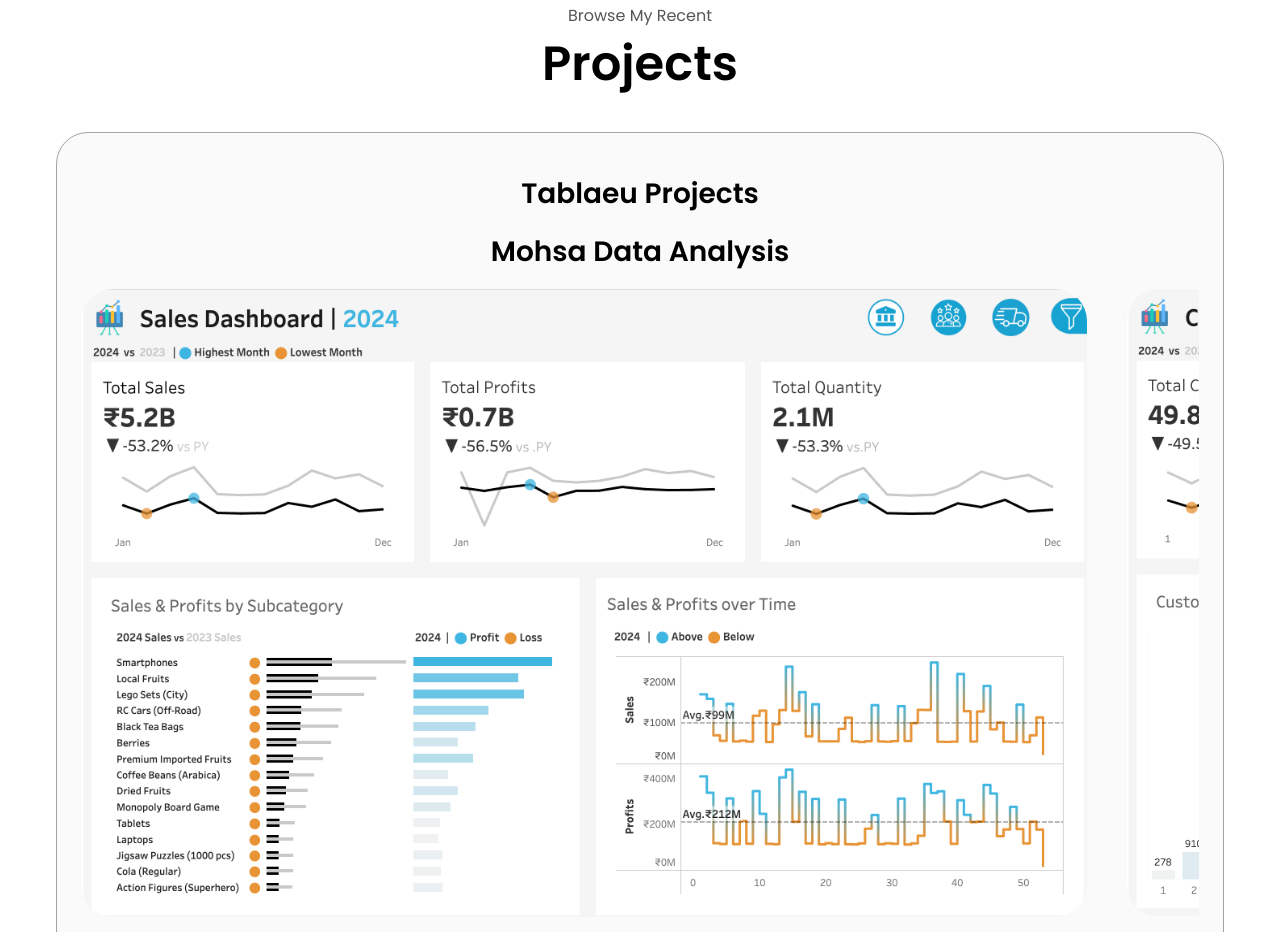
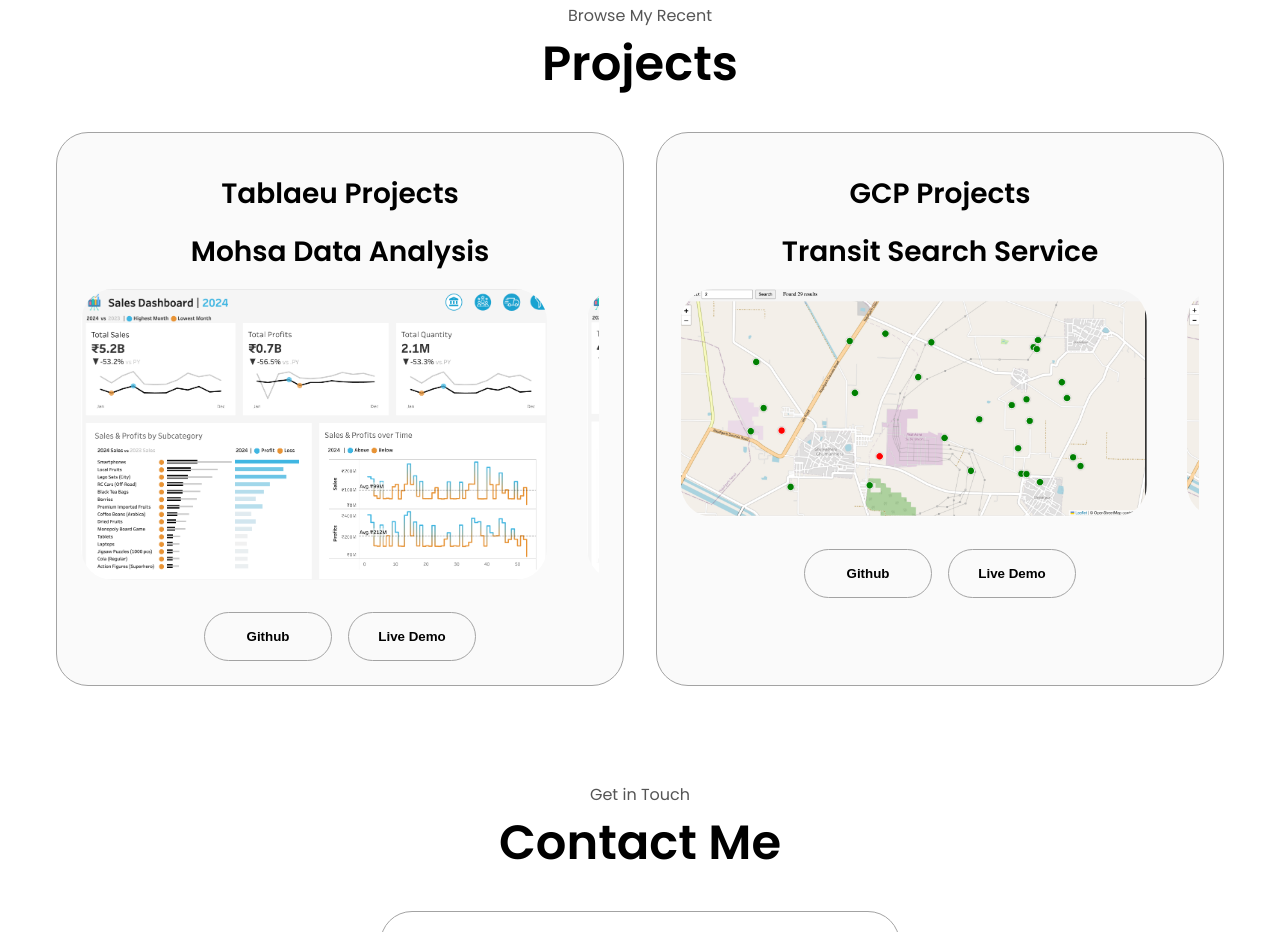
Before and after one commit to mohidshaik2001/Portfolio, a plain HTML site: page index.html in a window 1280 px wide. Shown: the part 3229-4161 px from the top of the page. Drawn offline with Linux system fonts and the light colour scheme.

Commit message:
gcp project added

```diff
--- a/index.html
+++ b/index.html
@@ -375,6 +375,38 @@
               </button>
             </div>
           </div>
+          <div class="details-container color-container">
+            <h1 class="experience-sub-title project-title">GCP Projects</h1>
+            <h2 class="experience-sub-title project-title">Transit Search Service</h2>
+            <div class="article-container image-gallery">
+              <img
+                src="./assets/routematch.png"
+                alt="Dashboard"
+                class="project-img"
+              />
+              <img
+                src="./assets/routenomatch.png"
+                alt="Dashboard"
+                class="project-img"
+              />
+
+            </div>
+
+            <div class="btn-container">
+              <button
+                class="btn btn-color-2 project-btn"
+                onclick="location.href='https://github.com/mohidshaik2001/transit-search-service'"
+              >
+                Github
+              </button>
+              <button
+                class="btn btn-color-2 project-btn"
+                onclick="location.href='https://storage.googleapis.com/cityprogress-frontend/index.html'"
+              >
+                Live Demo
+              </button>
+            </div>
+          </div>
 
         </div>
       </div>
```
